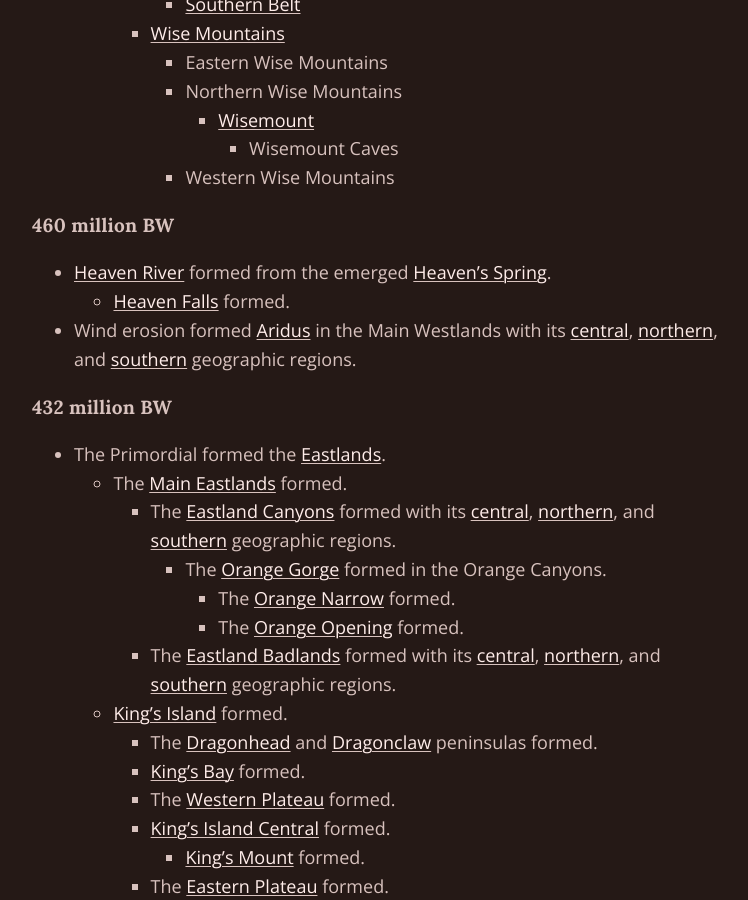
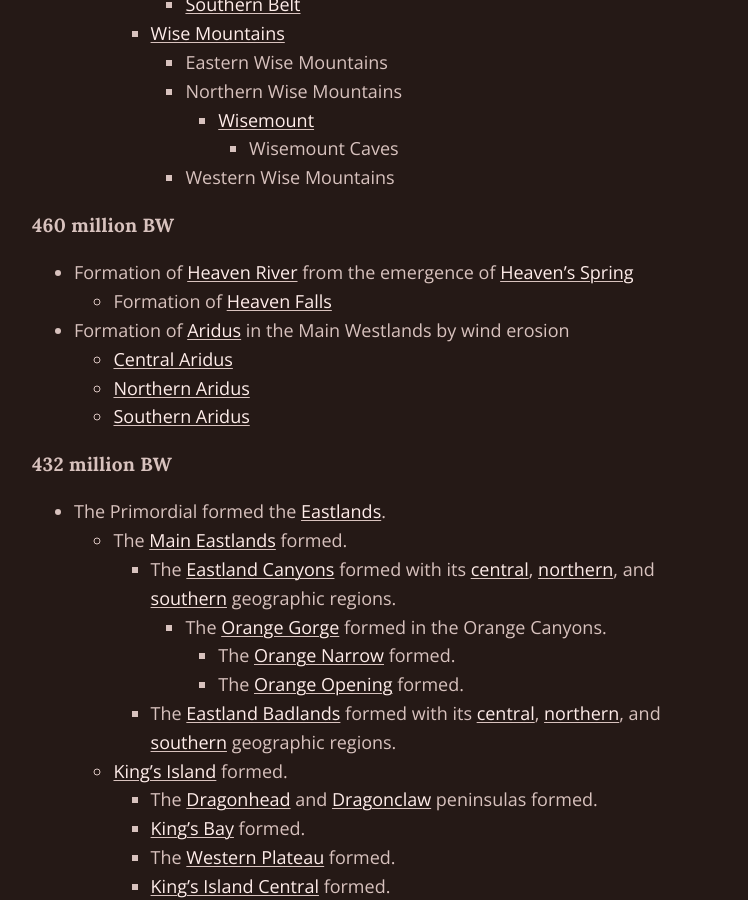
Before and after one commit to schizoidnightmares/absurdrealms.com, a Jekyll site: the page built from compendium/events/genesis.md, in a window 1280 px wide and 900 px high, scrolled down 2860 px. Shown: the whole window, without its empty margins (258-1006 px from the left). Built offline with Jekyll 4.4.1, drawn with Linux system fonts in a browser that asks for light colours.

Commit message:
460 million BW

```diff
--- a/compendium/events/genesis.md
+++ b/compendium/events/genesis.md
@@ -130,9 +130,12 @@ Late Genesis (LG) was the last period of Genesis.
 
 ### 460 million BW
 
-- [Heaven River](/compendium/locations/heaven-river/) formed from the emerged [Heaven's Spring](/compendium/locations/heavens-spring/).
-  - [Heaven Falls](/compendium/locations/heaven-falls/) formed.
-- Wind erosion formed [Aridus](/compendium/locations/aridus/) in the Main Westlands with its [central](/compendium/locations/central-aridus/), [northern](/compendium/locations/northern-aridus/), and [southern](/compendium/locations/southern-aridus/) geographic regions.
+- Formation of [Heaven River](/compendium/locations/heaven-river/) from the emergence of [Heaven's Spring](/compendium/locations/heavens-spring/)
+  - Formation of [Heaven Falls](/compendium/locations/heaven-falls/)
+- Formation of [Aridus](/compendium/locations/aridus/) in the Main Westlands by wind erosion
+  - [Central Aridus](/compendium/locations/central-aridus/)
+  - [Northern Aridus](/compendium/locations/northern-aridus/)
+  - [Southern Aridus](/compendium/locations/southern-aridus/)
 
 ### 432 million BW
 
```
